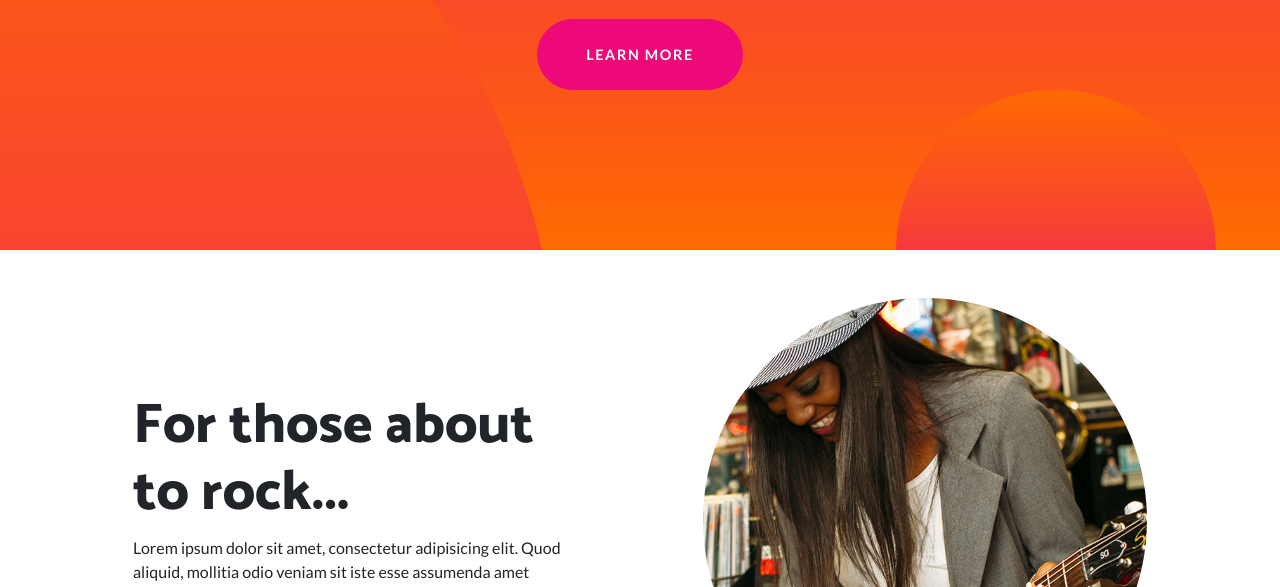
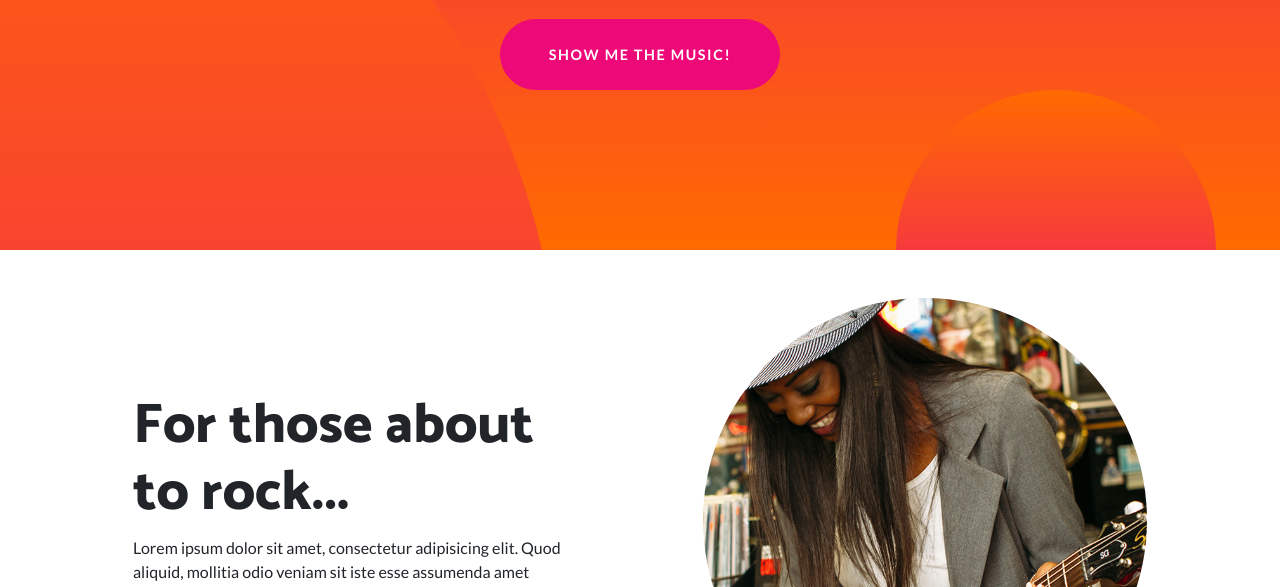
Before and after one commit to psymbiosis/jweil8.github.io, a website: page onepage/index.html in a window 1280 px wide. Shown: the part 513-1100 px from the top of the page. Drawn offline with Linux system fonts and the light colour scheme.

Commit message:
change button

```diff
--- a/onepage/index.html
+++ b/onepage/index.html
@@ -49,7 +49,7 @@
       <div class="container">
         <h1 class="masthead-heading mb-0">FunkFusion dat Ass</h1>
         <h2 class="masthead-subheading mb-0">Genre Bending Music and the Amzing Venues that Host</h2>
-        <a href="#" class="btn btn-primary btn-xl rounded-pill mt-5">Learn More</a>
+        <a href="#" class="btn btn-primary btn-xl rounded-pill mt-5">Show Me the Music!</a>
       </div>
     </div>
     <div class="bg-circle-1 bg-circle"></div>
```
